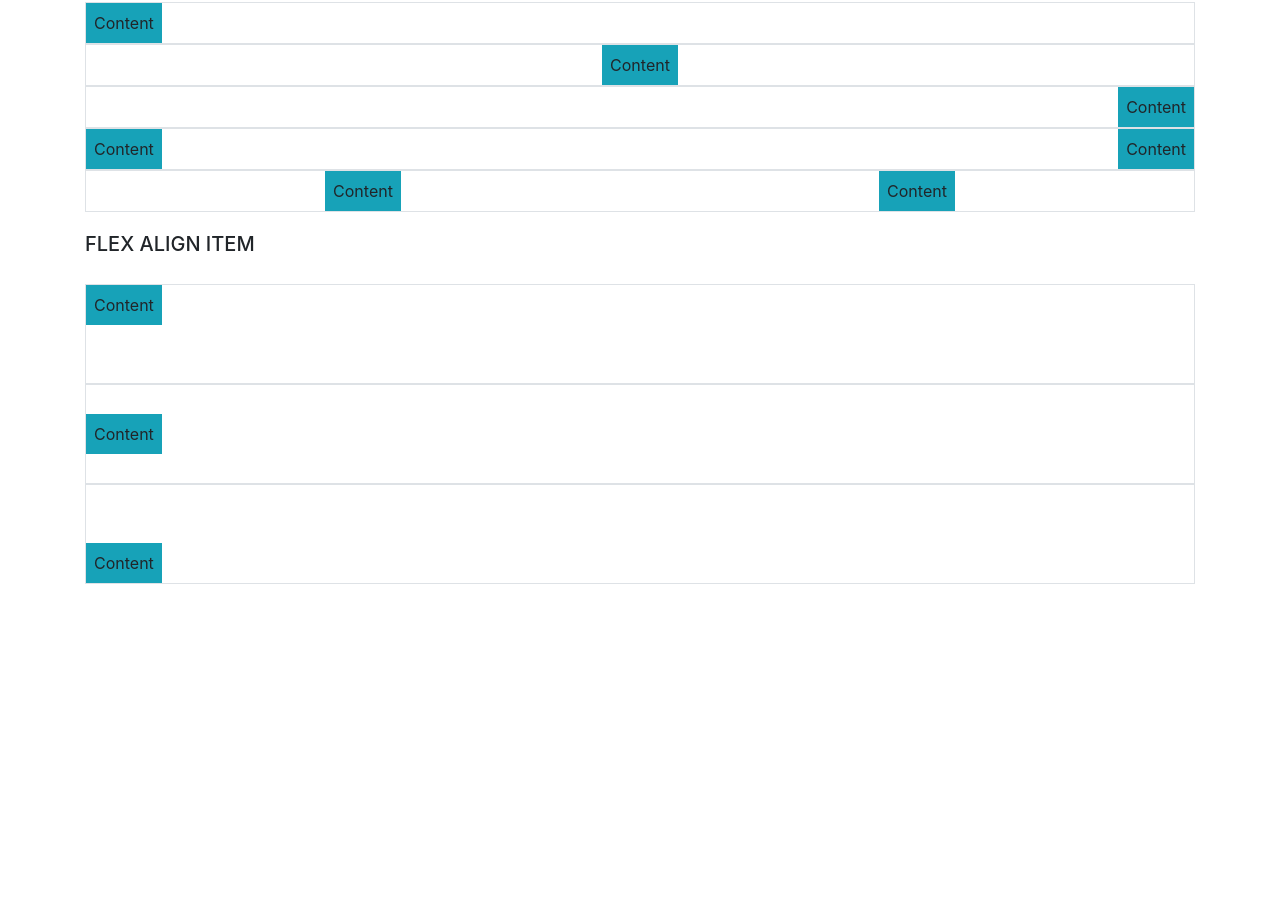
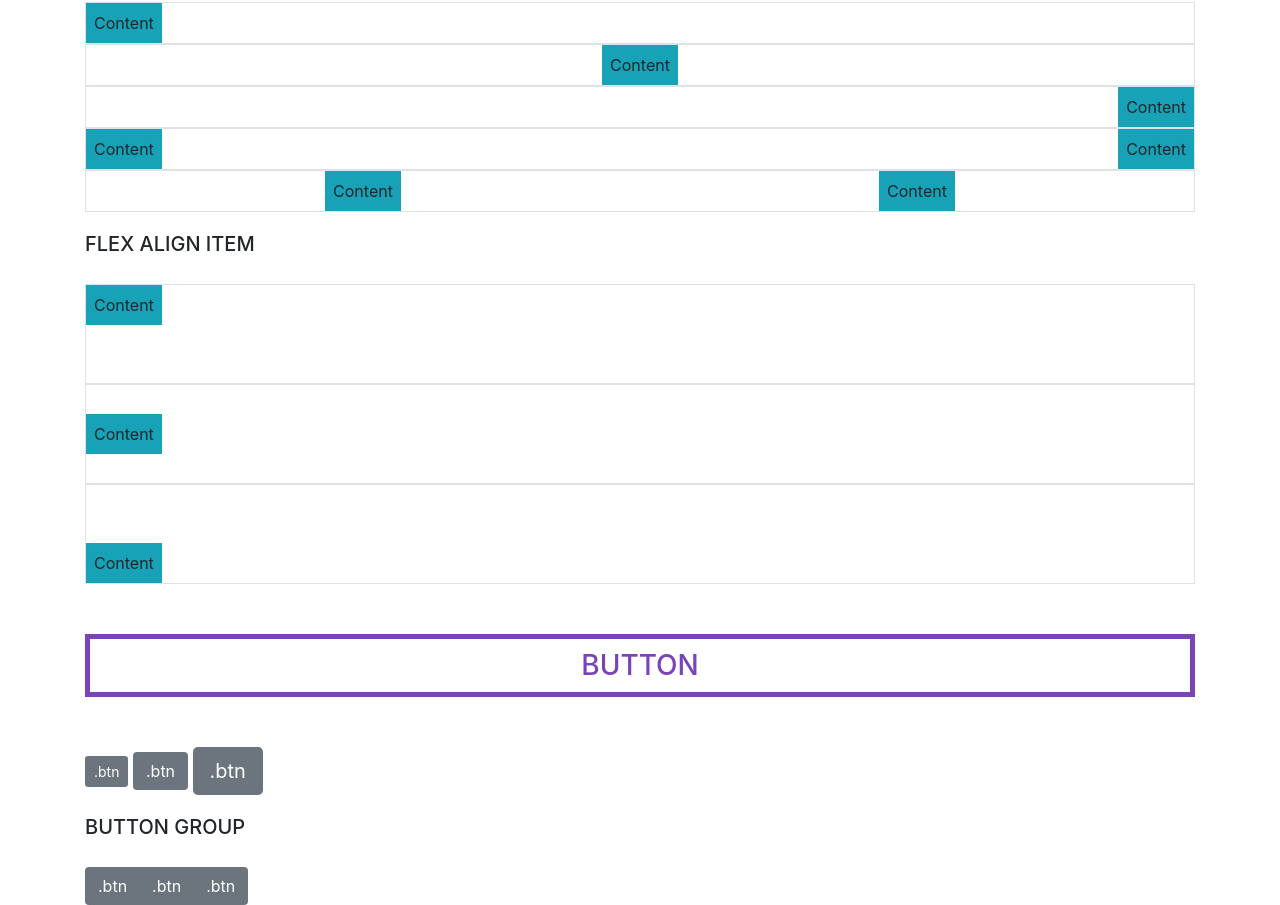
Before and after one commit to Nishbruh/Learning-Bootstrap, a plain HTML site: page index.html in a window 1280 px wide. Shown: the part 6850-7755 px from the top of the page. Before the commit the page ends 7434 px from the top, so only its background shows below. Drawn offline with nearby package versions, Linux system fonts and the light colour scheme.

Commit message:
Button and Button Group

```diff
--- a/index.html
+++ b/index.html
@@ -171,6 +171,16 @@
         <div class="d-flex align-items-end border" style="height: 100px">
             <div class="p-2 bg-info">Content</div>
         </div>
+    <h3 class="heading-style">Button</h3>
+        <button type="button" class="btn btn-sm bg-secondary text-white">.btn</button>
+        <button type="button" class="btn  bg-secondary text-white">.btn</button>
+        <button type="button" class="btn btn-lg bg-secondary text-white">.btn</button>
+        <h5>Button Group</h5>
+        <div class="btn-group" role="group">
+            <button type="button" class="btn  bg-secondary text-white">.btn</button>
+            <button type="button" class="btn  bg-secondary text-white">.btn</button>
+            <button type="button" class="btn  bg-secondary text-white">.btn</button>
+        </div>
 
 
     </div>
```
